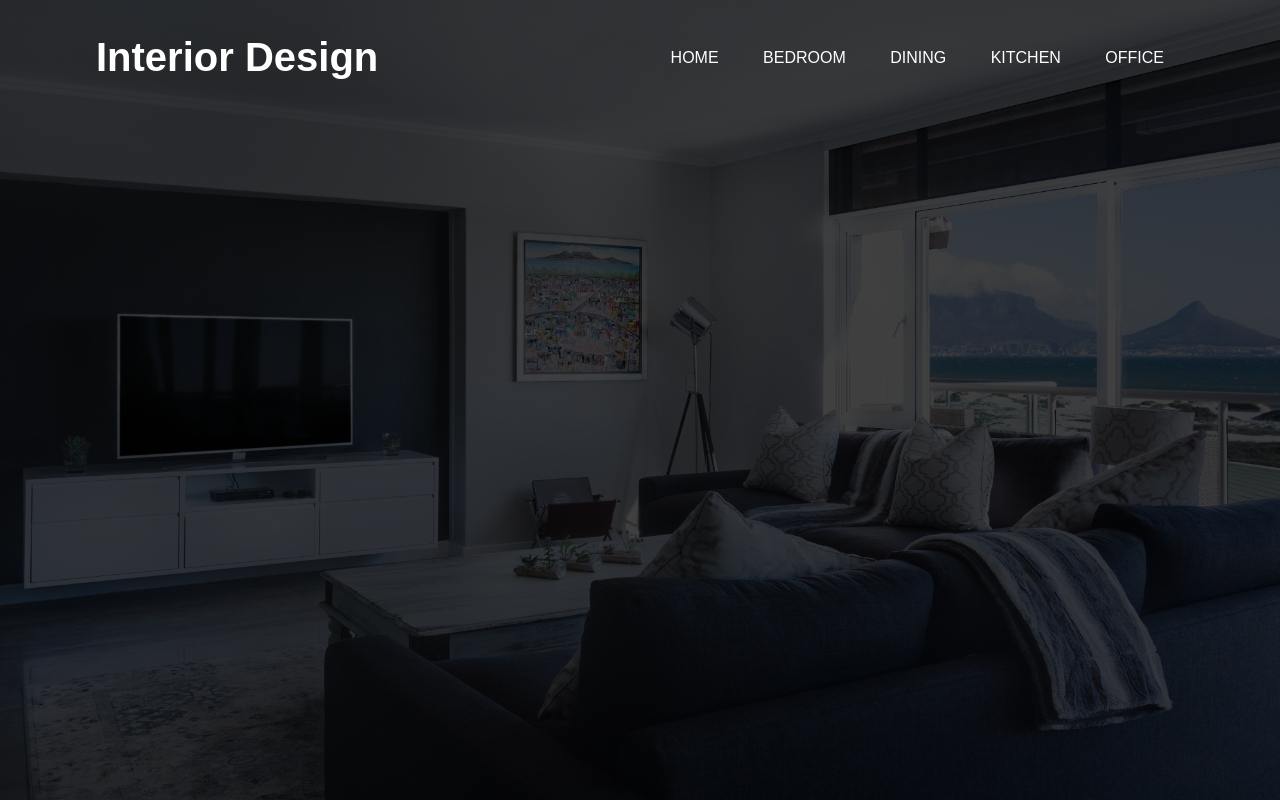
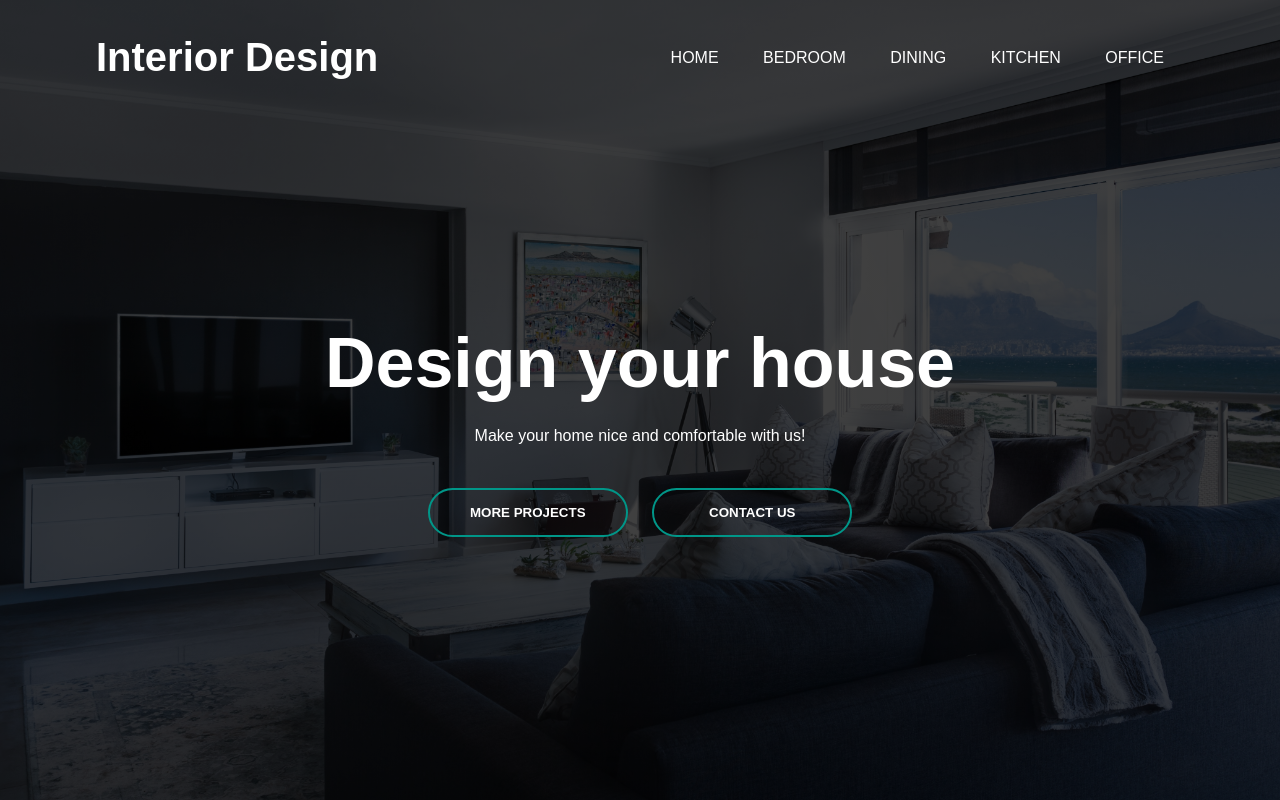
Before and after one commit to P4ablo/InteriorDesignWebPage, a plain HTML site: page index.html in a window 1280 px wide. Drawn offline with Linux system fonts and the light colour scheme.

Commit message:
Finished tittle screen with h1,text and buttons

```diff
--- a/index.html
+++ b/index.html
@@ -19,6 +19,15 @@
                 <li><a href="#">Office</a></li>
             </ul>
         </div>
+
+        <div class="content">
+            <h1>Design your house</h1>
+            <p>Make your home nice and comfortable with us!</p>
+            <div>
+                <button type="button"><span></span>MORE PROJECTS</button>
+                <button type="button"><span></span>CONTACT US</button>
+            </div>
+        </div>
     </div>
 </body>
 </html>
--- a/style.css
+++ b/style.css
@@ -21,7 +21,7 @@
     justify-content: space-between;
 }
 
-h2 {
+.navbar h2 {
     font-size: 40px;
     cursor: pointer;
     color: white;
@@ -54,3 +54,58 @@ h2 {
 .navbar ul li:hover::after {
     width: 100%;
 }
+
+.content{
+    width: 100%;
+     position: absolute;
+     top: 50%;
+     transform: translateY(-50%);
+     text-align: center;
+     color: #fff;
+ }
+
+.content h1 {
+    font-size: 70px;
+    margin-top: 80px;
+}
+
+.content p {
+    margin: 20px auto;
+    font-weight: 100;
+    line-height: 25px;
+}
+
+.content button {
+    width: 200px;
+    padding: 15px 0;
+    text-align: center;
+    margin: 20px 10px;
+    border-radius: 25px;
+    font-weight: bold;
+    border: 2px solid #009688;
+    background: transparent;
+    color: #fff;
+    cursor: pointer;
+    position: relative;
+    overflow: hidden;
+}
+
+.content span {
+    background: #009688;
+    height: 100%;
+    width: 0;
+    border-radius: 25px;
+    position: absolute;
+    left: 0;
+    bottom: 0;
+    z-index: -1;
+    transition: 0.5s;
+}
+
+.content button:hover span {
+    width: 100%;
+}
+
+.content button:hover {
+    border: none;
+}
```
